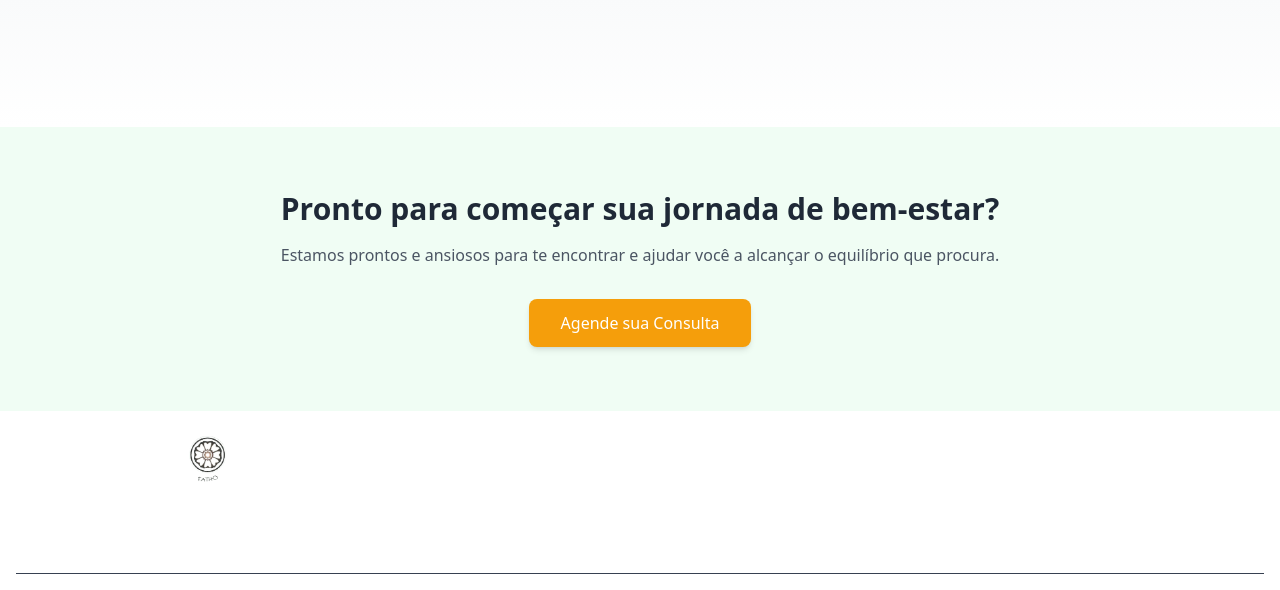
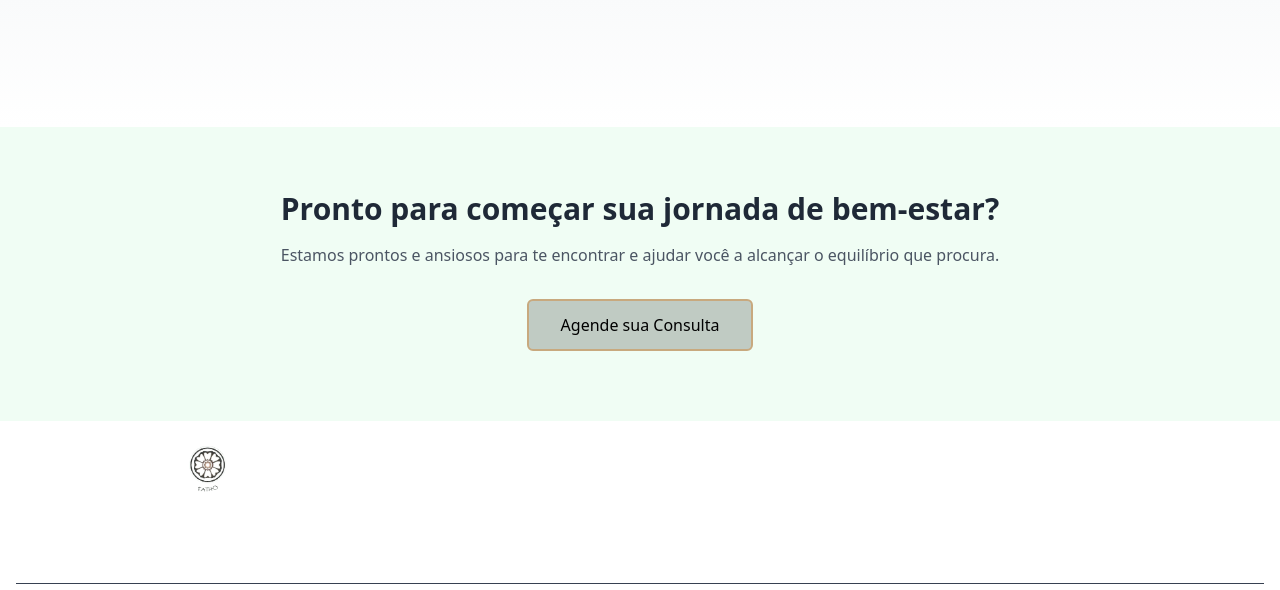
Before and after one commit to RenanDevKF/Projetos, a Django app: page /services/ in a window 1280 px wide. Shown: the part 481-1071 px from the top of the page. Run offline with Django 5.2, Linux system fonts and the light colour scheme; data that the repository does not hold is empty; some libraries are stand-ins or nearby versions.

Commit message:
fix: ajuste dos botoes da pagina

```diff
--- a/templates/services/services.html
+++ b/templates/services/services.html
@@ -78,7 +78,7 @@
                         <a href="https://wa.link/y60urm"
                            target="_blank"
                            rel="noopener noreferrer"
-                           class="inline-block bg-amber-500 hover:bg-amber-600 text-white font-medium py-3 px-6 rounded-lg transition duration-300 shadow-md hover:shadow-xl">
+                           class="btn-service-hero bg-black bg-opacity-20 hover:bg-opacity-0 font-medium py-3 px-6">
                             Agendar Sessão
                         </a>
                     </div>
@@ -96,7 +96,7 @@
         <a href="https://wa.link/y60urm"
             target="_blank"
             rel="noopener noreferrer"
-            class="inline-block bg-amber-500 hover:bg-amber-600 text-white font-medium py-3 px-8 rounded-lg transition duration-300 shadow-md hover:shadow-xl">
+            class="btn-service-hero bg-black bg-opacity-20 hover:bg-opacity-0 font-medium py-3 px-8">
             Agende sua Consulta
         </a>
     </div>
```
